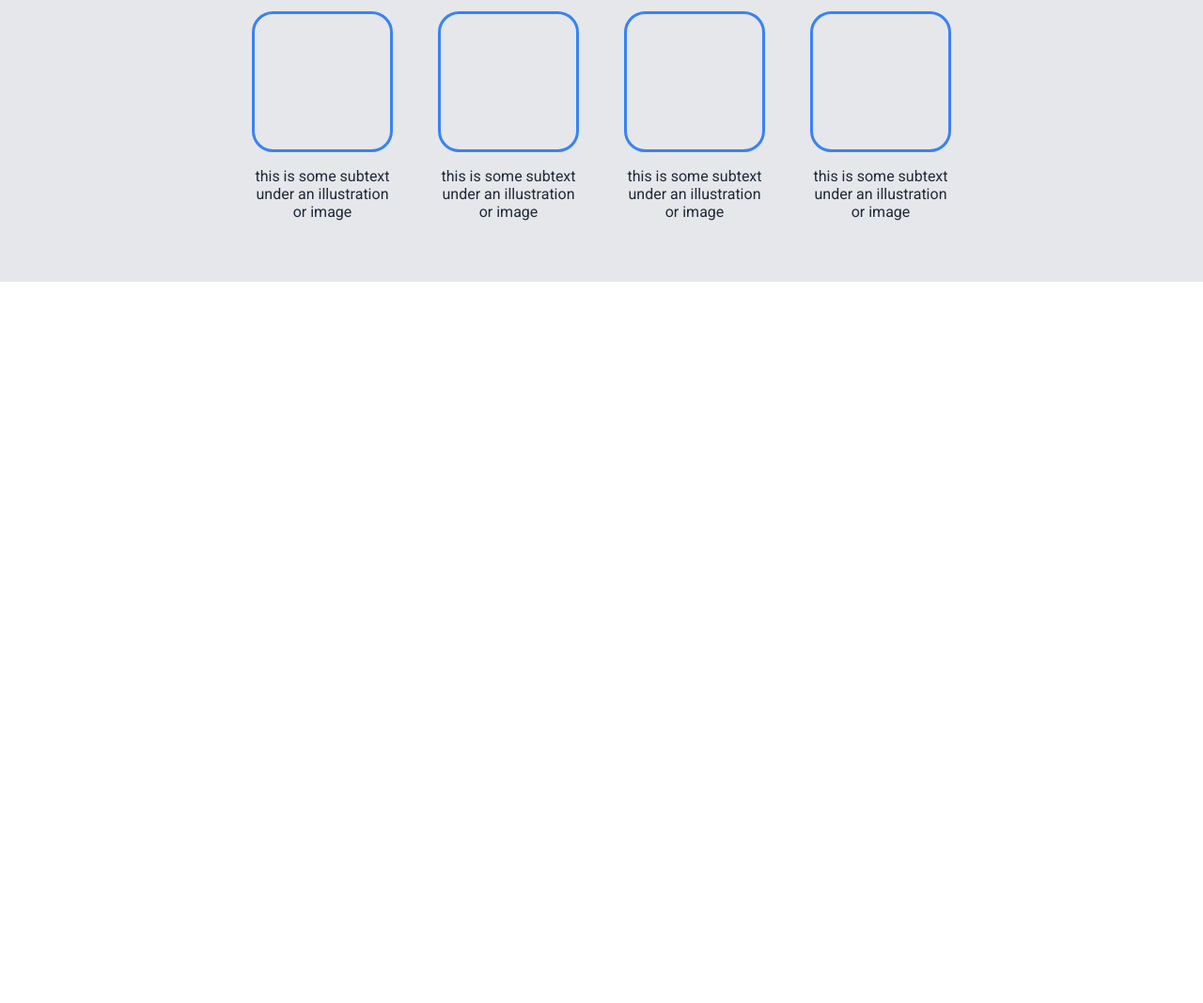
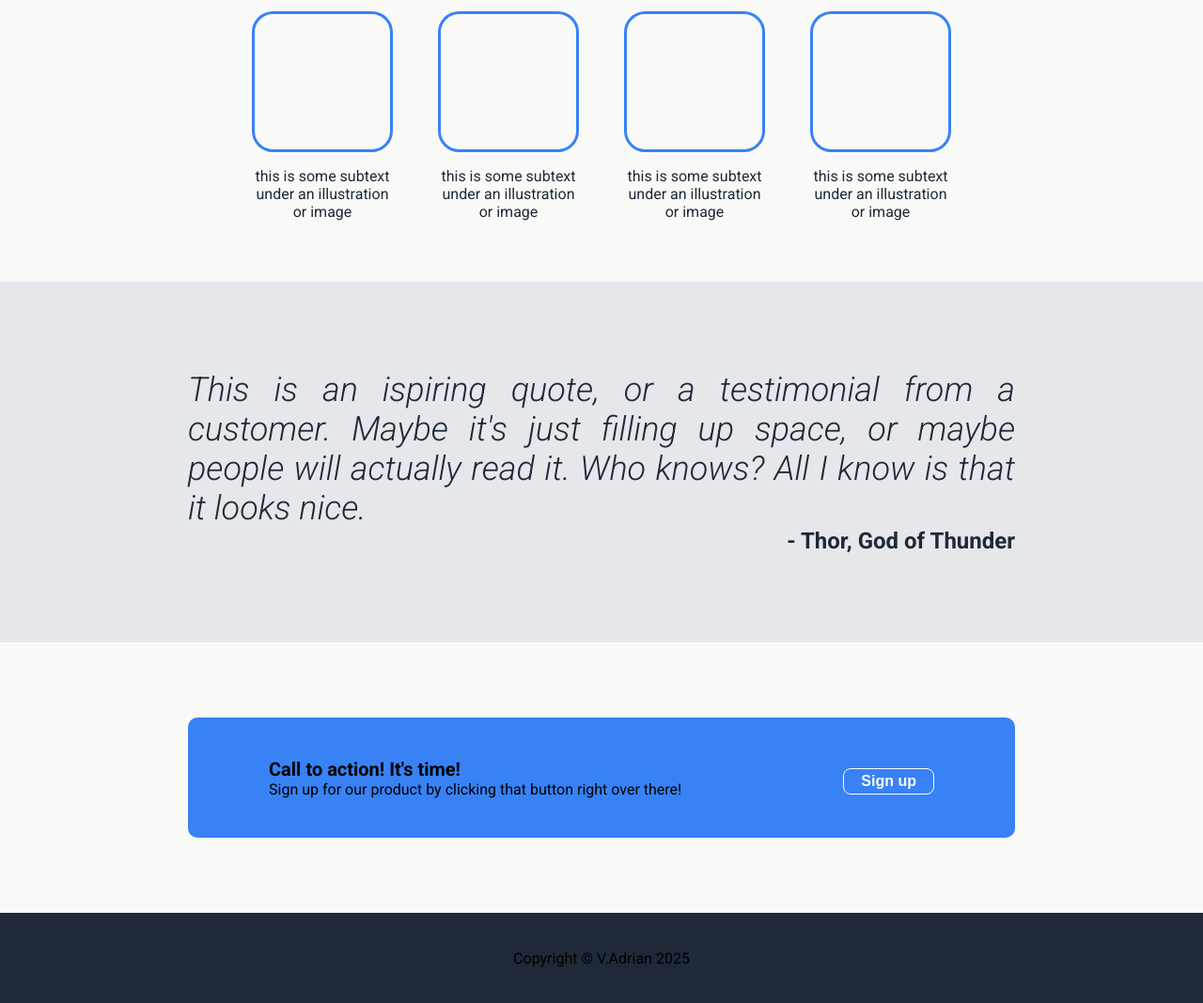
Before and after one commit to nuclear0727/odin-landing-page, a plain HTML site: page index.html in a window 1280 px wide. Shown: the part 532-1600 px from the top of the page at 94% size. Before the commit the page ends 832 px from the top, so only its background shows below. Drawn offline with Linux system fonts and the light colour scheme.

Commit message:
Modified index.html - final version Modified style.css - final version Modified README.md

```diff
--- a/index.html
+++ b/index.html
@@ -50,8 +50,25 @@
             <div class="box"></div><span>this is some subtext under an illustration or image</span>
         </div>
     </div>
+    <!-- Quote -->
     <div class="quote maxwidth">
-
+            <blockquote class="quote-text">
+            This is an ispiring quote, or a testimonial from a customer. Maybe it's just filling up space, or maybe people will actually read it. Who knows? All I know is that it looks nice.
+            <footer id="quote-origin">- Thor, God of Thunder</footer>
+        </blockquote>
+    </div>
+    <!-- Call to action -->
+    <div class="call maxwidth">
+        <div class="call-box">
+            <div class="call-content">
+                <p class="call-text"><strong>Call to action! It's time!</strong></p><p>Sign up for our product by clicking that button right over there!</p>
+            </div>
+                <button class="call-button">Sign up</button>
+        </div>
+    </div>
+    <!-- Copyright -->
+    <div class="copyright maxwidth">
+        <p>Copyright &copy V.Adrian 2025</p>
     </div>
 </body>
 </html>
--- a/style.css
+++ b/style.css
@@ -75,12 +75,12 @@ a {
 .hero-button {
     background-color: #3882F6;
     color: #F9FAF8;
-    font-size: 18px;
+    font-size: 16px;
     font-weight: bold;
     cursor: pointer;
     padding: 4px 18px;
     margin-top: 0.5em;
-    border-radius: 10%;
+    border-radius: 8px;
 }
 
 .hero-img {
@@ -99,7 +99,7 @@ a {
     justify-content: center;
     align-items: center;
     height: 6em;
-    background-color: #E5E7EB;
+    background-color: #F9FAF8;
 }
 
 .info header {
@@ -110,11 +110,12 @@ a {
     margin: 1em;
 }
 
+/* Items and box */
 .items {
     display: flex;
     justify-content: center;
     height: 18em;
-    background-color: #E5E7EB;
+    background-color: #F9FAF8;
     color: #1F2937;
 }
 
@@ -140,3 +141,70 @@ a {
     text-align: center;
     margin: 1em 0;
 }
+
+.quote {
+    display: flex;
+    justify-content: center;
+    align-items: center;
+    height: 24em;
+    background-color: #E5E7EB;
+}
+
+.quote-text {
+    color: #1F2937;
+    font-style: italic;
+    font-weight: 300;
+    font-size: 36px;
+    text-align: justify;
+}
+
+.quote-text footer {
+    display: flex;
+    font-size: 24px;
+    font-weight: bold;
+    color: #1F2937;
+    font-style: normal;
+    justify-content: flex-end;
+}
+
+.call {
+    display: flex;
+    justify-content: center;
+    align-items: center;
+    height: 18em;
+    background-color: #F9FAF8;
+}
+
+.call-box {
+    display: flex;
+    justify-content: space-around;
+    align-items: center;
+    background-color: #3882F6;
+    width: 100%;
+    height: 8em;
+    border-radius: 10px;
+}
+
+.call-content strong {
+    font-size: 20px;
+}
+
+.call-button {
+    background-color: #3882F6;
+    color: #F9FAF8;
+    font-size: 16px;
+    font-weight: bold;
+    cursor: pointer;
+    padding: 4px 18px;
+    margin-top: 0.5em;
+    border: 1px solid #F9FAF8;
+    border-radius: 8px;
+}
+
+.copyright {
+    display: flex;
+    height: 6em;
+    background-color: #1F2937;
+    justify-content: center;
+    align-items: center;
+}
```
Also changed, not shown: 1 other file.
